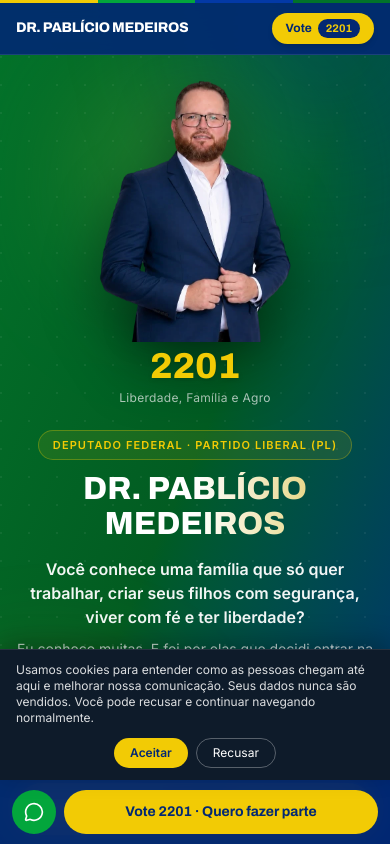
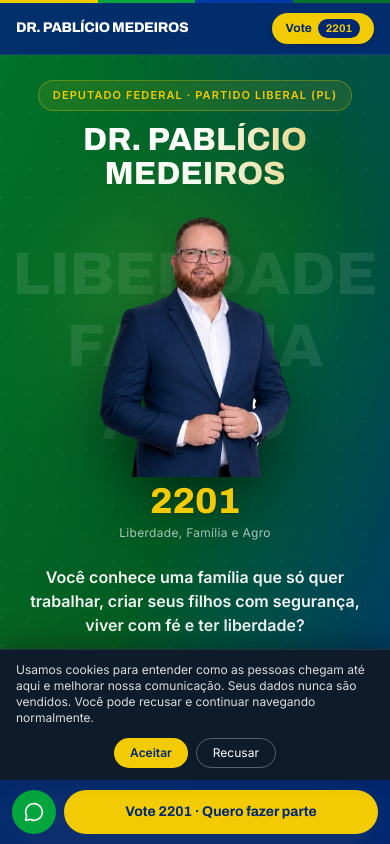
Before and after one commit to d10gomes/deputado-pablicio-irece-pagina-, a React (Vite) app: page / in a window 390 px wide. Shown: the top 844 px of the page. Built offline with nearby package versions, Linux system fonts and the light colour scheme; no server answers.

Commit message:
fix: reordena Hero no mobile (nome/cargo antes da foto) e adiciona lema em marca dagua atras da imagem

```diff
--- a/src/components/Hero.tsx
+++ b/src/components/Hero.tsx
@@ -5,6 +5,7 @@ import fotoPablicio from "../assets/pablicio-cutout.webp";
 
 export default function Hero() {
   const { openModal } = useLeadModal();
+  const palavrasBandeira = candidato.bandeira.replace(" e ", ", ").split(", ");
 
   return (
     <section className="relative bg-gradient-to-br from-[#02732a] via-[#025c22] to-[#022873] text-white pt-20 sm:pt-28 md:pt-32 pb-10 sm:pb-16 md:pb-20 overflow-hidden">
@@ -12,15 +13,53 @@ export default function Hero() {
       <div className="pointer-events-none absolute bottom-0 -left-16 w-56 h-56 sm:w-80 sm:h-80 rounded-full bg-[#f2cb05]/20 blur-3xl" />
       <div className="pointer-events-none absolute inset-0 bg-[radial-gradient(circle_at_1px_1px,rgba(255,255,255,0.06)_1px,transparent_0)] [background-size:28px_28px]" />
 
-      <div className="relative max-w-6xl mx-auto px-4 sm:px-5 grid md:grid-cols-[1.1fr_0.9fr] gap-6 sm:gap-10 md:gap-12 items-center">
-        <div className="order-2 md:order-1 text-center md:text-left">
+      <div className="relative max-w-6xl mx-auto px-4 sm:px-5 grid md:grid-cols-[1.1fr_0.9fr] md:grid-rows-[auto_auto] gap-6 sm:gap-10 md:gap-x-12 items-center">
+        <div className="order-1 md:order-1 md:col-start-1 md:row-start-1 md:self-end text-center md:text-left">
           <p className="inline-flex items-center gap-2 uppercase tracking-widest text-[#f2cb05] font-semibold text-[11px] sm:text-sm mb-3 sm:mb-4 rounded-full border border-[#f2cb05]/30 bg-[#f2cb05]/10 px-3.5 py-1.5">
             {candidato.cargo} · {candidato.partido} ({candidato.partidoSigla})
           </p>
-          <h1 className="font-display font-extrabold text-[2rem] leading-[1.08] sm:text-5xl md:text-6xl sm:leading-[1.05] mb-4 sm:mb-6 bg-gradient-to-r from-white via-white to-[#f2cb05]/90 bg-clip-text text-transparent">
+          <h1 className="font-display font-extrabold text-[2rem] leading-[1.08] sm:text-5xl md:text-6xl sm:leading-[1.05] bg-gradient-to-r from-white via-white to-[#f2cb05]/90 bg-clip-text text-transparent">
             {candidato.nome.toUpperCase()}
           </h1>
+        </div>
 
+        <div className="order-2 md:order-2 md:col-start-2 md:row-start-1 md:row-span-2 flex flex-col items-center">
+          <div className="relative flex justify-center w-full">
+            {/* lema em marca d'água atrás da figura, preenchendo o fundo vazio */}
+            <div className="absolute inset-0 flex flex-col items-center justify-evenly py-4 pointer-events-none select-none">
+              {palavrasBandeira.map((palavra, i) => (
+                <span
+                  key={i}
+                  className="font-display font-extrabold uppercase text-white/10 leading-none text-6xl sm:text-8xl md:text-9xl text-center whitespace-nowrap"
+                >
+                  {palavra}
+                </span>
+              ))}
+            </div>
+            {/* glow colorido atrás da figura, no lugar da antiga caixa branca */}
+            <div className="absolute top-4 w-48 h-48 sm:w-72 sm:h-72 md:w-80 md:h-80 rounded-full bg-gradient-to-br from-[#f2cb05] via-[#03a63c] to-[#0339a6] opacity-50 blur-3xl" />
+            {/* sombra de "chão" sob os pés */}
+            <div className="absolute bottom-2 sm:bottom-4 w-32 sm:w-48 h-5 sm:h-7 bg-black/40 rounded-[50%] blur-lg" />
+            <img
+              src={fotoPablicio}
+              alt={candidato.nome}
+              width={577}
+              height={786}
+              fetchPriority="high"
+              className="relative w-48 sm:w-72 md:w-[22rem] h-auto object-contain drop-shadow-[0_25px_30px_rgba(0,0,0,0.45)]"
+            />
+          </div>
+          <div className="mt-1 sm:mt-2 text-center">
+            <div className="font-display font-extrabold text-4xl sm:text-5xl md:text-6xl text-[#f2cb05] drop-shadow-sm">
+              {candidato.numero}
+            </div>
+            <p className="text-white/70 text-xs sm:text-sm mt-1 tracking-wide">
+              {candidato.bandeira}
+            </p>
+          </div>
+        </div>
+
+        <div className="order-3 md:order-3 md:col-start-1 md:row-start-2 md:self-start text-center md:text-left">
           <p className="text-base sm:text-xl font-semibold mb-2.5 sm:mb-3 text-white/95">
             {bio.fraseAbertura}
           </p>
@@ -44,31 +83,6 @@ export default function Hero() {
             </a>
           </div>
         </div>
-
-        <div className="order-1 md:order-2 flex flex-col items-center">
-          <div className="relative flex justify-center w-full">
-            {/* glow colorido atrás da figura, no lugar da antiga caixa branca */}
-            <div className="absolute top-4 w-48 h-48 sm:w-72 sm:h-72 md:w-80 md:h-80 rounded-full bg-gradient-to-br from-[#f2cb05] via-[#03a63c] to-[#0339a6] opacity-50 blur-3xl" />
-            {/* sombra de "chão" sob os pés */}
-            <div className="absolute bottom-2 sm:bottom-4 w-32 sm:w-48 h-5 sm:h-7 bg-black/40 rounded-[50%] blur-lg" />
-            <img
-              src={fotoPablicio}
-              alt={candidato.nome}
-              width={577}
-              height={786}
-              fetchPriority="high"
-              className="relative w-48 sm:w-72 md:w-[22rem] h-auto object-contain drop-shadow-[0_25px_30px_rgba(0,0,0,0.45)]"
-            />
-          </div>
-          <div className="mt-1 sm:mt-2 text-center">
-            <div className="font-display font-extrabold text-4xl sm:text-5xl md:text-6xl text-[#f2cb05] drop-shadow-sm">
-              {candidato.numero}
-            </div>
-            <p className="text-white/70 text-xs sm:text-sm mt-1 tracking-wide">
-              {candidato.bandeira}
-            </p>
-          </div>
-        </div>
       </div>
 
       <div className="absolute inset-x-0 bottom-0 h-1.5 flex">
```
